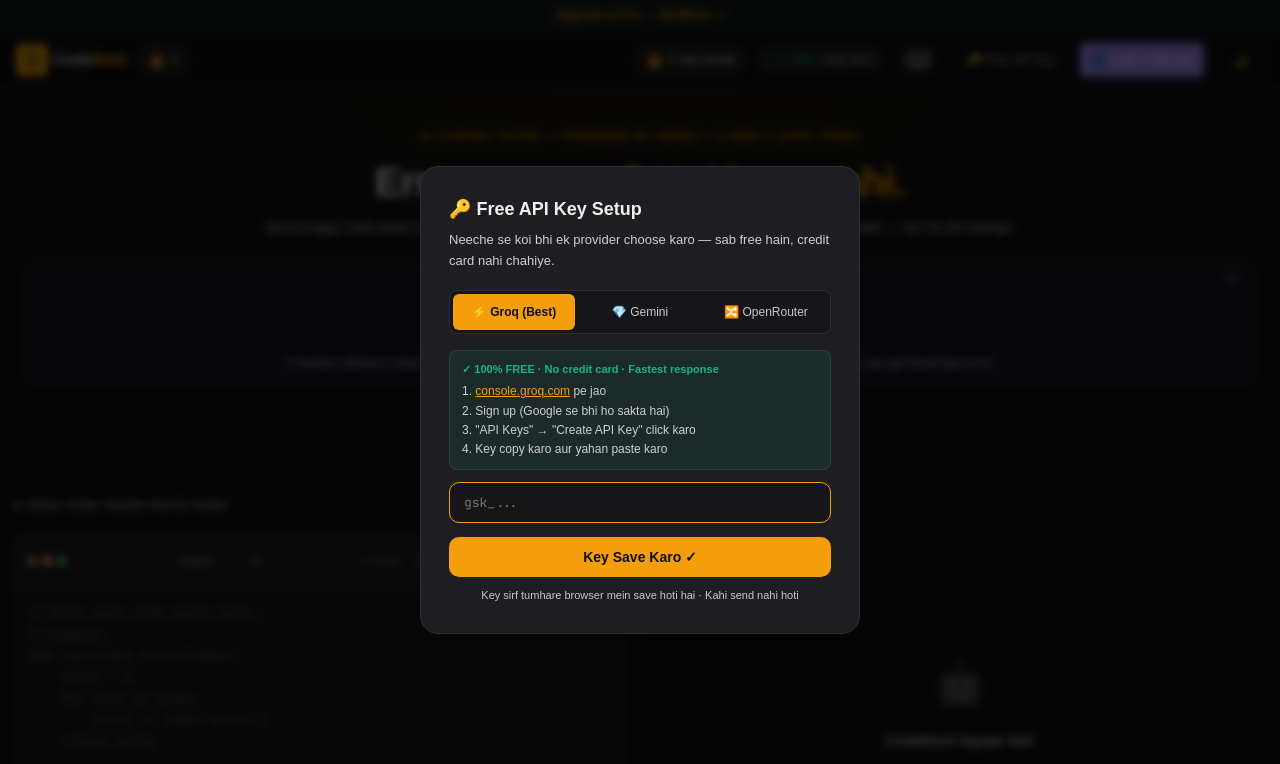
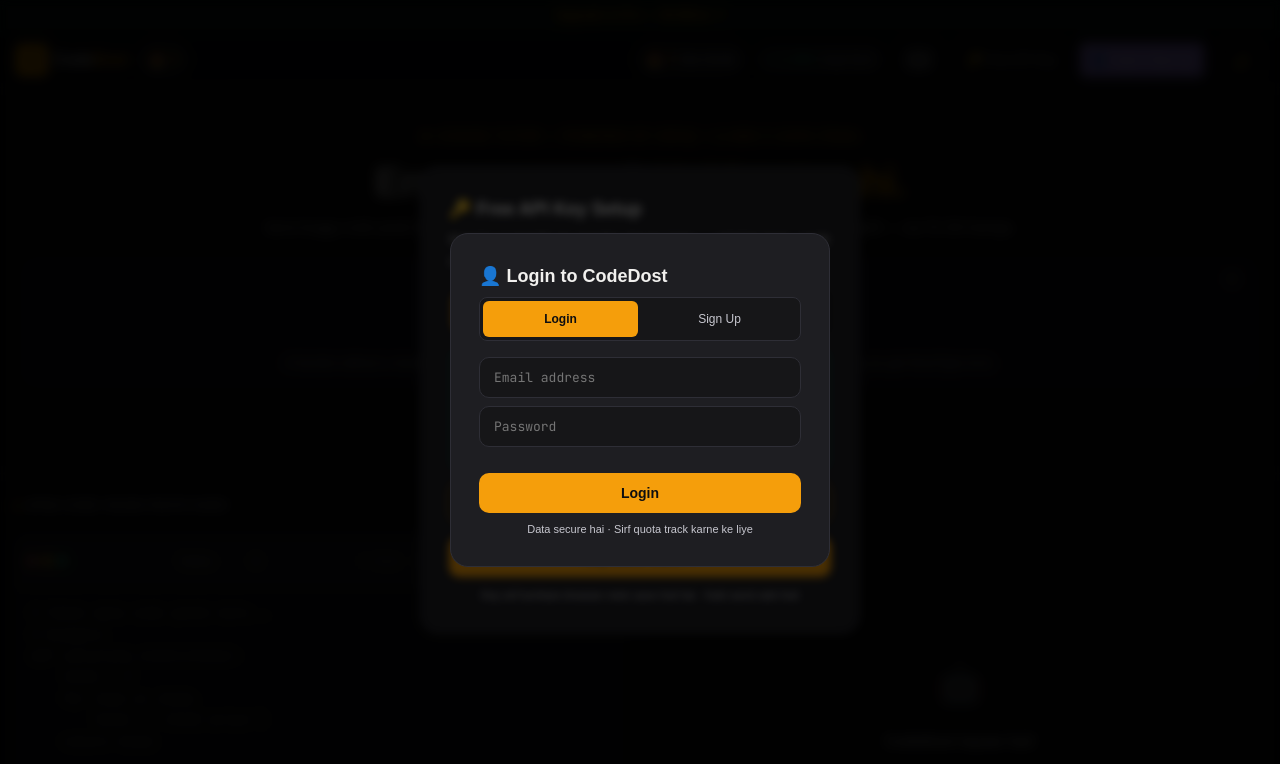
Before and after one commit to sheraz91-ops/CodeDost, a plain HTML site: page codedost.html in a window 1280 px wide. Shown: the top 764 px of the page. Drawn offline with nearby package versions, Linux system fonts and the light colour scheme; no server answers; a web font is replaced by a local one.

Commit message:
Update codedost.html

```diff
--- a/codedost.html
+++ b/codedost.html
@@ -512,7 +512,7 @@ def calculate_total(items):
 <script src="codedost.js"></script>
 <script src="/codedost/js/hamburger.js"></script>
 <!-- AUTH MODAL -->
-<!-- <div class="modal-overlay" id="auth-modal-overlay" onclick="closeAuthModalOutside(event)" style="display:none;position:fixed;inset:0;background:rgba(0,0,0,0.7);z-index:1000;display:flex;align-items:center;justify-content:center;">
+<div class="modal-overlay" id="auth-modal-overlay" onclick="closeAuthModalOutside(event)" style="display:none;position:fixed;inset:0;background:rgba(0,0,0,0.7);z-index:1000;display:flex;align-items:center;justify-content:center;">
   <div class="modal" style="max-width:380px;width:90%;">
     <h2 id="auth-modal-title">👤 Login to CodeDost</h2>
     <div style="display:flex;gap:4px;background:var(--bg-surface);border:1px solid var(--border);border-radius:8px;padding:3px;margin-bottom:16px">
@@ -532,6 +532,6 @@ def calculate_total(items):
     <div class="modal-note" id="auth-error-msg" style="color:var(--red);margin-top:8px;display:none;"></div>
     <div class="modal-note" style="margin-top:8px;">Data secure hai · Sirf quota track karne ke liye</div>
   </div>
-</div> -->
+</div>
 </body>
 </html>
```
